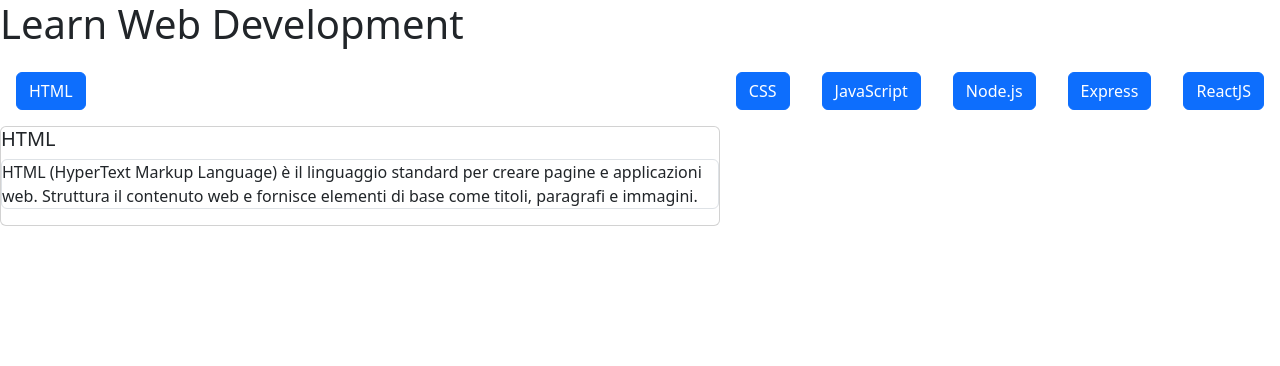
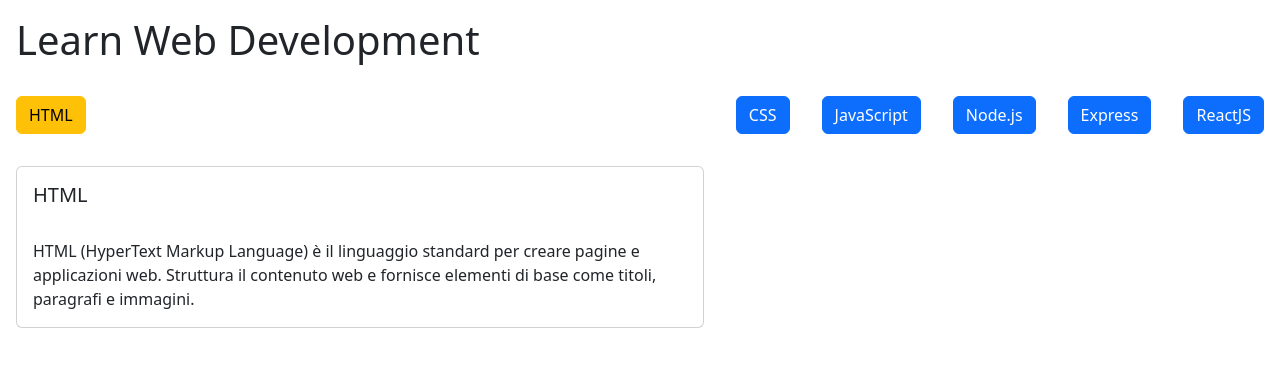
Before and after one commit to salv-ritrovato/react-use-state, a React (Vite) app: page / in a window 1280 px wide. Both pictures are taken after a click on the button "HTML". Shown: the top 366 px of the page. Built offline with nearby package versions, Linux system fonts and the light colour scheme.

Commit message:
added logic for buttons

```diff
--- a/src/components/AccordionTest.jsx
+++ b/src/components/AccordionTest.jsx
@@ -50,14 +50,15 @@
             <div className="d-flex">
                 {languages.map((language) => (
                     <div key={language.id} className="accordion">
-                        <button onClick={() => turnButton(language.id)} className="language m-3 btn btn-primary">{language.title}</button>
+                        <button onClick={() => turnButton(language.id)} className={`m-3 ${on == language.id ? "btn btn-warning" : "btn btn-primary"}`}>{language.title}</button>
                         {on == language.id &&
-                            <div className="card">
-                                <h5 className="cardTitle">{language.title}</h5>
-                                <p className="accordion-item">{language.description}</p>
+                            <div className="card m-3">
+                                <h5 className="cardTitle m-3">{language.title}</h5>
+                                <p className="item m-3">{language.description}</p>
                             </div>
                         }
-                    </div>))}
+                    </div>
+                ))}
             </div>
         </>
     )
--- a/src/components/AppHeader.jsx
+++ b/src/components/AppHeader.jsx
@@ -2,7 +2,7 @@
 
     return (
         <>
-        <h1>Learn Web Development</h1>
+        <h1 className="m-3">Learn Web Development</h1>
         </>
     )
 }
```
